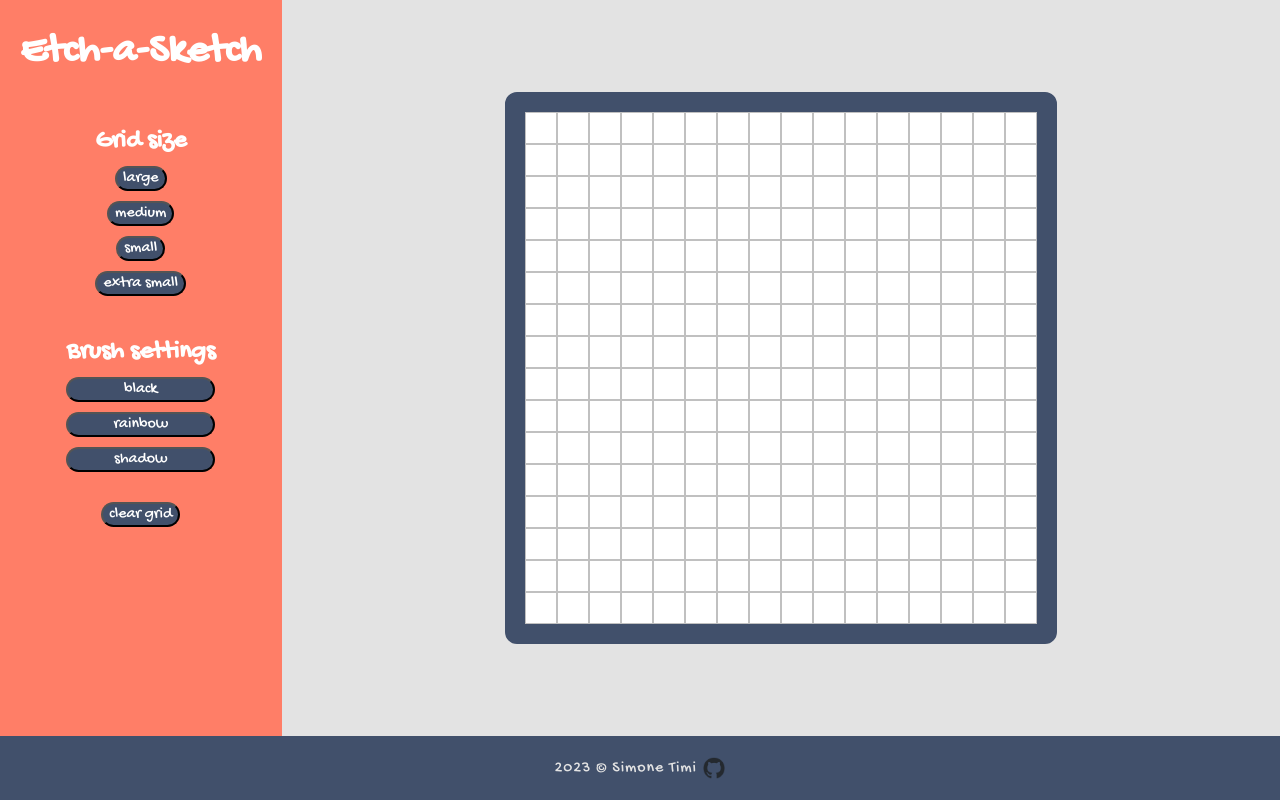
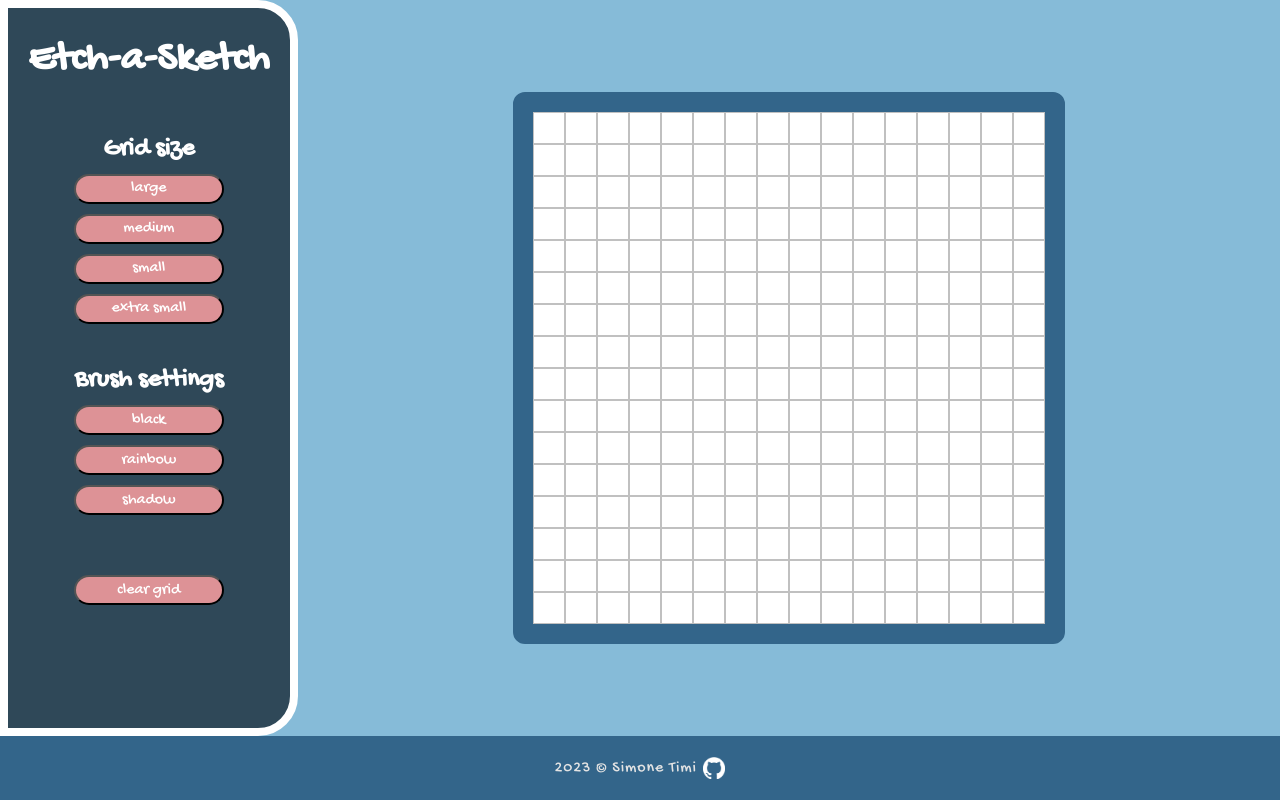
Before and after one commit to simonetimi/Etch-a-Sketch, a plain HTML site: page index.html in a window 1280 px wide. Drawn offline with Linux system fonts and the light colour scheme.

Commit message:
Change palette

```diff
--- a/index.html
+++ b/index.html
@@ -6,7 +6,9 @@
     <script src="script.js" defer></script>
     <link rel="preconnect" href="https://fonts.googleapis.com">
     <link rel="preconnect" href="https://fonts.gstatic.com" crossorigin>
-    <link href="https://fonts.googleapis.com/css2?family=Bangers&family=Gochi+Hand&family=Prompt:wght@100;200;400;500;700&display=swap" rel="stylesheet">
+    <link
+        href="https://fonts.googleapis.com/css2?family=Bangers&family=Gochi+Hand&family=Prompt:wght@100;200;400;500;700&display=swap"
+        rel="stylesheet">
     <meta charset="UTF-8">
     <meta name="viewport" content="width=device-width, initial-scale=1.0">
     <title>Etch-a-Sketch</title>
@@ -40,13 +42,11 @@
         <div class="grid-container">
             <div class="grid"></div>
         </div>
-
-
     </div>
 
     <div class="footer">
         <p>2023 © Simone Timi</p><a href="https://github.com/simonetimi" target="_blank"><img
-                src="images/github-mark.png" id="github" alt="GitHub logo"></a>
+                src="images/github-mark-white.png" id="github" alt="GitHub logo"></a>
     </div>
 
 </body>
--- a/style.css
+++ b/style.css
@@ -1,7 +1,7 @@
 @import url('https://fonts.googleapis.com/css2?family=Bangers&family=Gochi+Hand&family=Prompt:wght@100;200;400;500;700&display=swap');
 
 body {
-    background-color: #e3e3e3;
+    background-color: #86BBD8;
     height: 100vh;
     margin: 0;
     font-family: 'Gochi Hand', sans-serif;
@@ -28,28 +28,32 @@ h2 {
     font-family: 'Gochi Hand', sans-serif;
     border-radius: 20px;
     font-size: 1em;
-    background-color: #41506b;
+    background-color: #DD9296;
     color: #FFFFFF;
+    width: 150px;
+    height: 30px;
 }
 
 .buttons:hover {
-    background-color: #FFDDCC;
+    background-color: #EF767A;
 }
 
 .grid-container {
     background-color: #FFDDCC;
     display: flex;
     margin: auto;
-    border: 20px solid #41506b;
+    border: 20px solid #33658A;
     border-radius: 12px;
 }
 
 .sidebar {
     width: 22%;
-    background-color: #ff7e67;
+    background-color: #2F4858;
     display: flex;
     flex-direction: column;
     align-items: center;
+    border: 8px solid white;
+    border-radius: 0px 40px 40px 0px;
 }
 
 .settings-list {
@@ -70,15 +74,24 @@ h2 {
     display: flex;
     flex-direction: column;
     gap: 10px;
+    align-items: center;
 }
 
 .clear-setting {
-    margin-top: 10px;
+    margin-top: 40px;
+}
+
+#clear {
+    background-color: #DD9296;
+}
+
+#clear:hover {
+    background-color: #EF767A;
 }
 
 .footer {
     height: 8vh;
-    background-color: #41506b;
+    background-color: #33658A;
     display: flex;
     align-items: center;
     justify-content: center;
```
